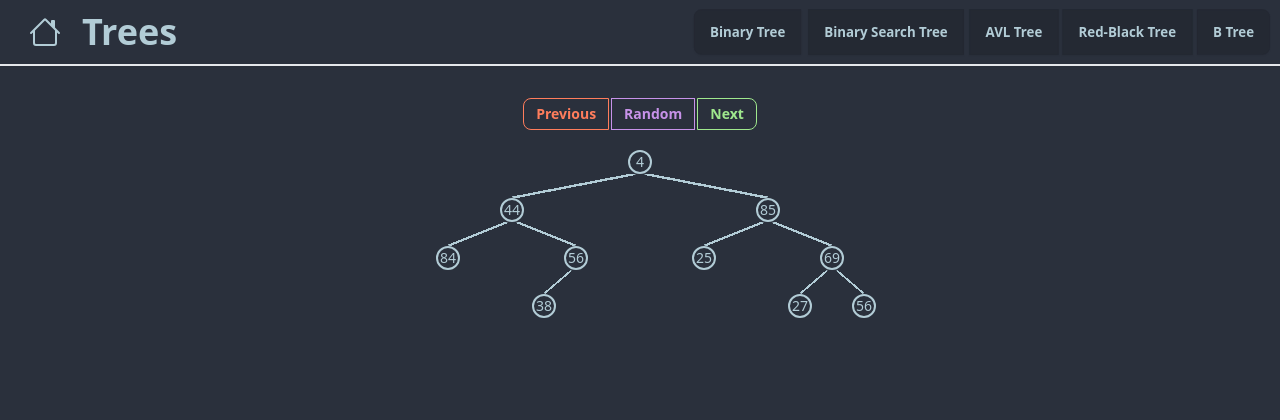
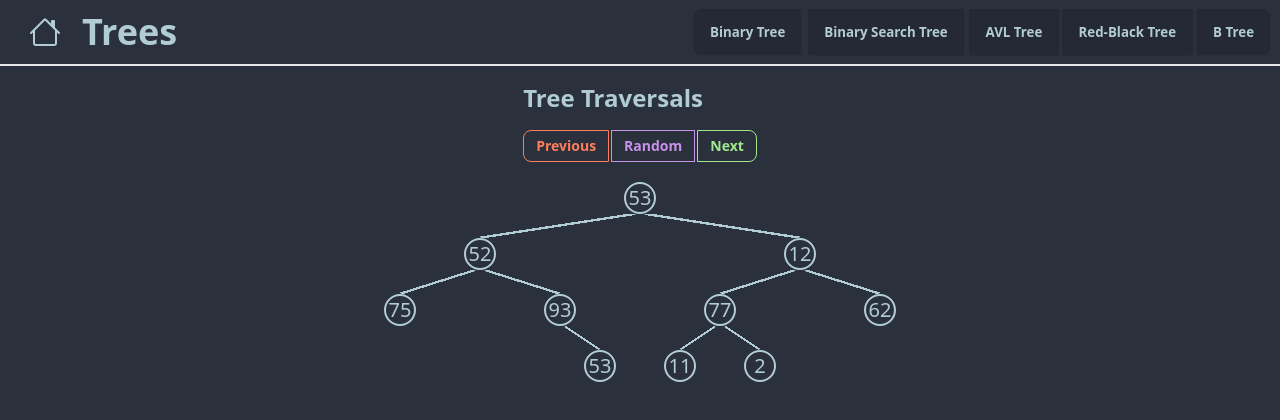
Before and after one commit to alexespejo/dsa-visualizer, a Svelte app: page /trees/binary_tree in a window 1280 px wide. Shown: the top 420 px of the page. Built offline with nearby package versions, Linux system fonts and the light colour scheme.

Commit message:
updated trees

```diff
--- a/src/routes/Trees/BinaryTree.svelte
+++ b/src/routes/Trees/BinaryTree.svelte
@@ -1,4 +1,5 @@
 <script lang="ts">
+ import { onMount } from "svelte";
  import { marker } from "../../lib/stores/treeMarker";
  import buildTree from "../../lib/treeFunctions/treeHelpers";
  import markerDisplay from "../../lib/treeFunctions/markerDisplay";
@@ -20,8 +21,8 @@
  }
 
  let aTree: number[] = [
-  4, 44, 85, 84, 56, 25, 69, -1, -1, 38, -1, -1, -1, 27, 56, -1, -1, -1, -1, -1,
-  -1, -1, -1, -1, -1, -1, -1, -1, -1, -1, -1,
+  4, 44, 85, 84, 56, 25, 69, 69, 69, 38, 69, 69, 69, 27, 56, 69, 69, 69, 69, 69,
+  69, 69, 69, 69, 69, 69, 69, 69, 69, 69, 69,
  ];
  function createTree() {
   aTree = buildTree(aTree, 3);
@@ -62,12 +63,20 @@
  }
  function next() {
   marker.update((value: number) => {
-   return value + 1;
+   for (let i = value + 1; i < aTree.length; i++) {
+    if (aTree[i] !== -1) {
+     return i;
+    }
+   }
   });
  }
  function previous() {
   marker.update((value: number) => {
-   return value - 1;
+   for (let i = value - 1; i > 0; i -= 1) {
+    if (aTree[i] !== -1 || aTree[i] === aTree[value]) {
+     return i;
+    }
+   }
   });
  }
 
@@ -75,18 +84,22 @@
  const unsubscribe = marker.subscribe((value: number) => {
   nodeMarker = value;
  });
+
+ onMount(() => {
+  createTree();
+ });
 </script>
 
 <Layout dataStructure="TR">
- <Controls>
+ <Controls title="Tree Traversals">
   {traversal}
   <div class="join space-x-0.5">
-   <Button on:click={previous} color="secondary" styles="join-item"
-    >Previous</Button
-   >
-   <Button on:click={createTree} color="accent" styles="join-item"
-    >Random</Button
-   >
+   <Button on:click={previous} color="secondary" styles="join-item">
+    Previous
+   </Button>
+   <Button on:click={createTree} color="accent" styles="join-item">
+    Random
+   </Button>
    <Button on:click={next} color="primary" styles="join-item">Next</Button>
   </div>
  </Controls>
--- a/src/styles/trees.styles.css
+++ b/src/styles/trees.styles.css
@@ -14,15 +14,15 @@
 
 .binary-tree span {
  grid-column: 1 / 3;
-
  border: 2px solid;
- width: 1.5rem;
- height: 1.5rem;
+ width: 2rem;
+ height: 2rem;
  border-radius: 50%;
  display: grid;
  place-items: center;
  margin: auto auto;
- @apply text-center text-sm;
+
+ @apply text-center;
 }
 
 .binary-tree span::before {
```
